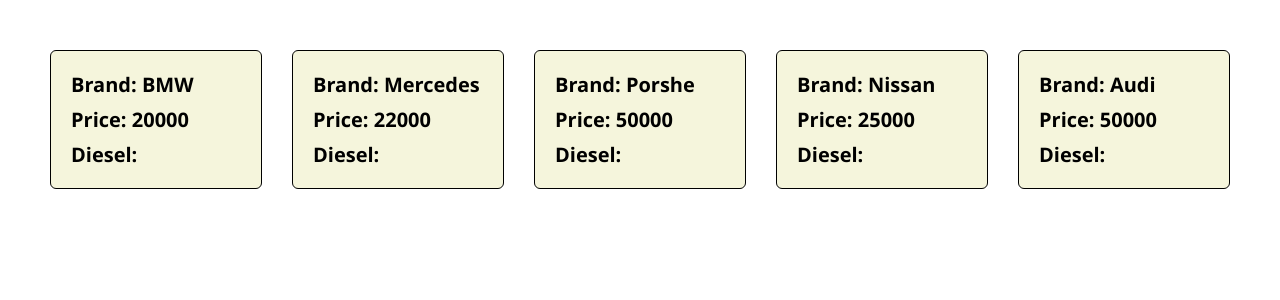
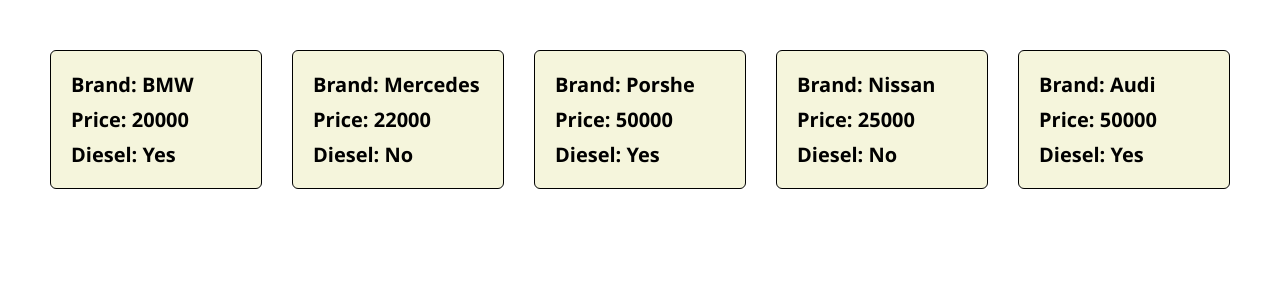
Before and after one commit to ValeriaKornienko/cohort39fs-typescript, a React (Create React App) app: page / in a window 1280 px wide. Shown: the top 300 px of the page. Built offline with nearby package versions, Linux system fonts and the light colour scheme.

Commit message:
Homework06

```diff
--- a/src/components/Car_Card/Car_Card.jsx
+++ /dev/null
@@ -1,11 +0,0 @@
-import "./styles.css";
-
-function Car_Card ({brand, price, isDiesel}) {
-    return <div className="car-card">
-        <p className="car-info">Brand: {brand}</p>
-        <p className="car-info">Price: {price}</p>
-        <p className="car-info">Diesel: {isDiesel}</p>
-    </div>;
-}
-
-export default Car_Card;
--- a/src/components/Car_Card/styles.css
+++ /dev/null
@@ -1,18 +0,0 @@
-.car-card{
-    display: flex;
-    flex-direction: column;
-    height: fit-content;
-    width: 250px;
-    background-color: beige;
-    border: 1px solid black;
-    border-radius: 6px;
-    padding: 20px;
-    gap: 8px;
-}
-
-.car-info{
-    color: black;
-    font-family: 'Segoe UI', Tahoma, Geneva, Verdana, sans-serif;
-    font-size: 20px;
-    font-weight: bold;
-}
--- a/src/homeworks/Homework06/Homework06.tsx
+++ b/src/homeworks/Homework06/Homework06.tsx
@@ -1,5 +1,4 @@
 import "./styles.css";
-import Car_Card from "../../components/Car_Card/Car_Card";
 
 
 function Homework06() {
@@ -17,13 +16,13 @@
     { brand: "Audi", price: 50000, isDiesel: true },
   ];
 
-  const cards = cars.map((Car) => {
+  const cards = cars.map((car) => {
     return (
-        <Car_Card
-         brand={Car.brand}
-         price={Car.price}
-         isDiesel={Car.isDiesel}
-        />
+        <div className="car-card">
+        <p className="car-info">Brand: {car.brand}</p>
+        <p className="car-info">Price: {car.price}</p>
+        <p className="car-info">Diesel: {car.isDiesel ? "Yes" : "No"}</p>
+    </div>
     );
   });
   return <div className="cards-wrapper">{cards}</div>;
--- a/src/homeworks/Homework06/styles.css
+++ b/src/homeworks/Homework06/styles.css
@@ -4,3 +4,22 @@
     padding: 50px;
     gap: 30px;
 }
+
+.car-card{
+    display: flex;
+    flex-direction: column;
+    height: fit-content;
+    width: 250px;
+    background-color: beige;
+    border: 1px solid black;
+    border-radius: 6px;
+    padding: 20px;
+    gap: 8px;
+}
+
+.car-info{
+    color: black;
+    font-family: 'Segoe UI', Tahoma, Geneva, Verdana, sans-serif;
+    font-size: 20px;
+    font-weight: bold;
+}
```
